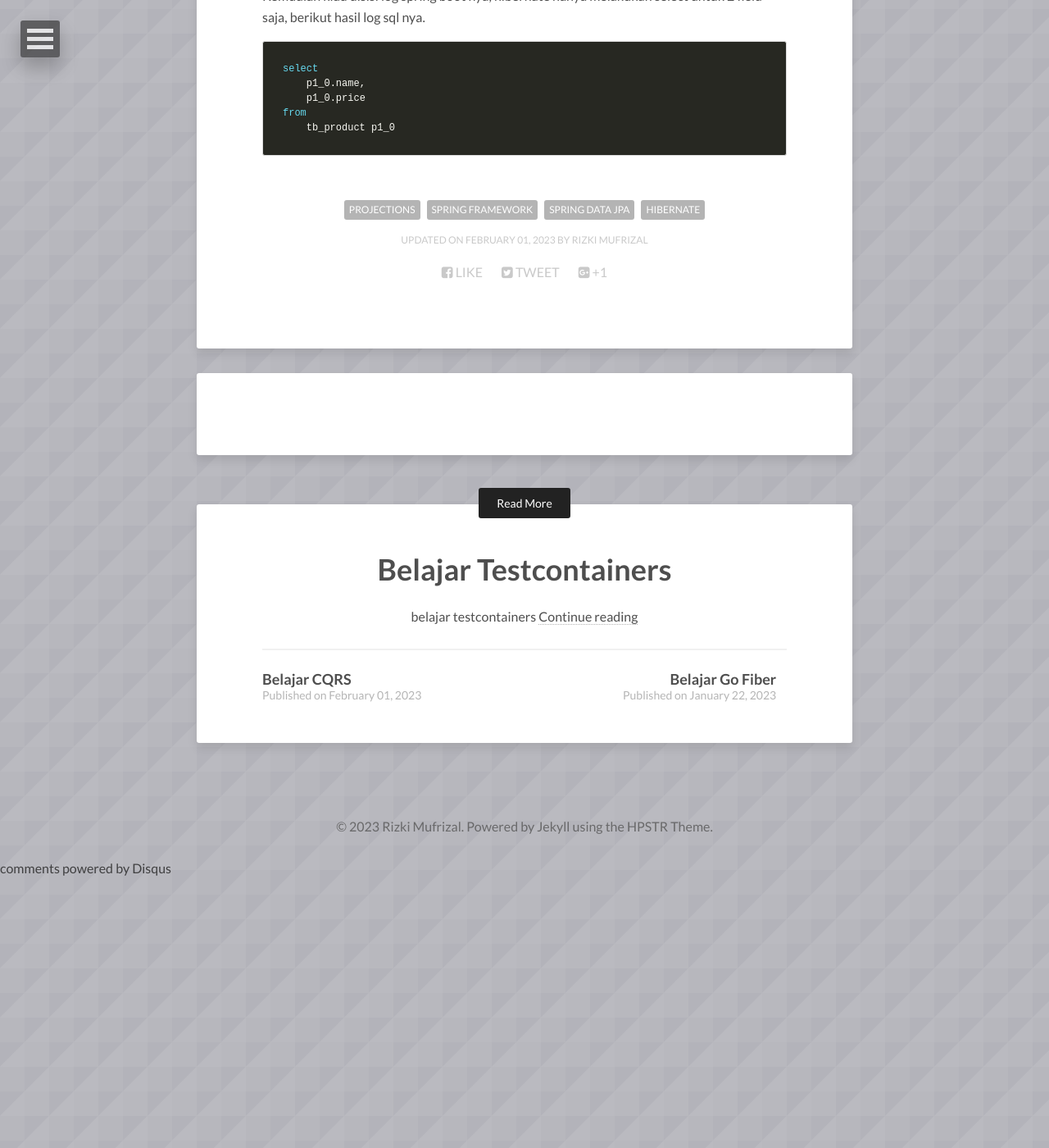
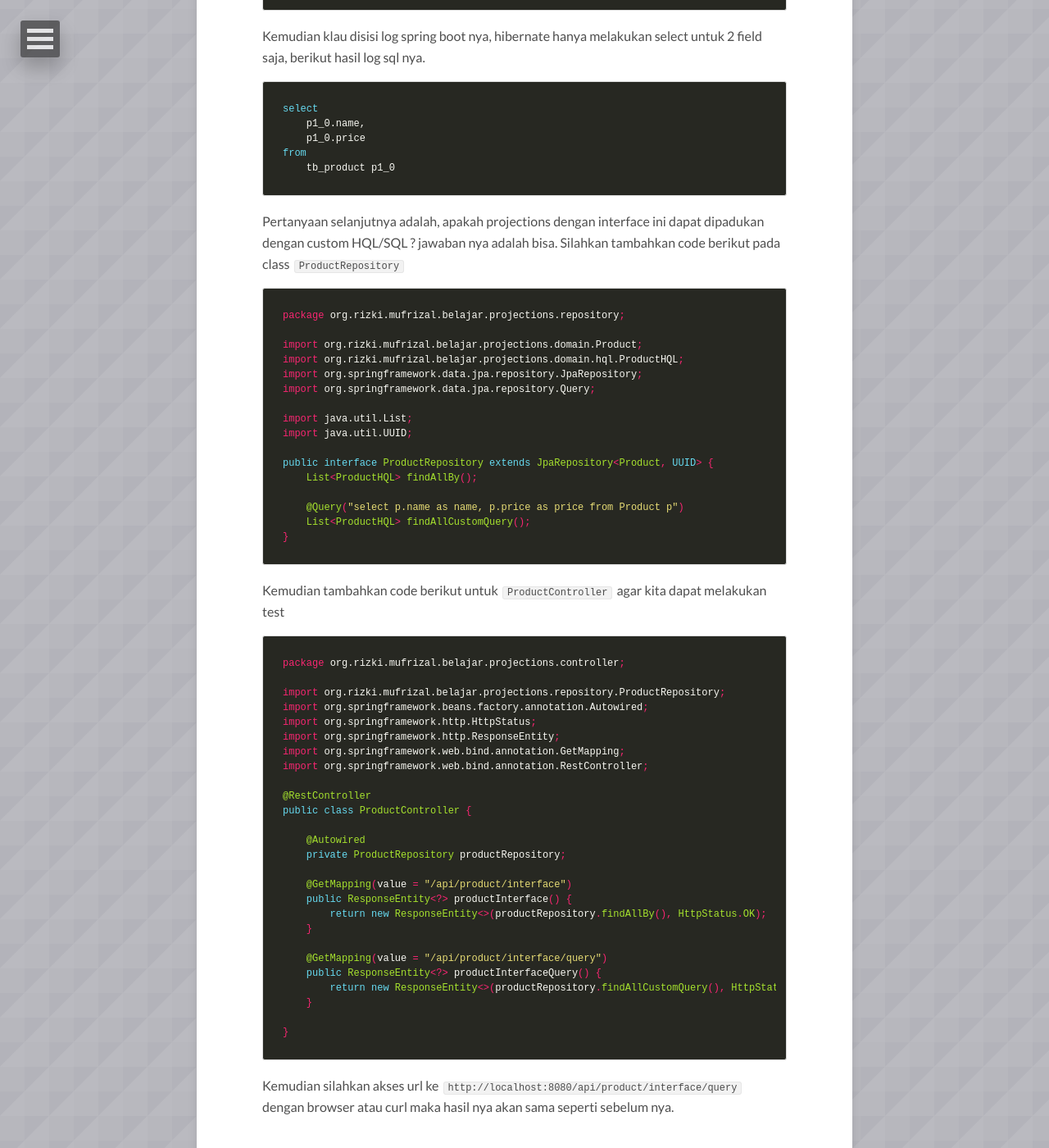
Before and after one commit to RizkiMufrizal/RizkiMufrizal.github.io, a Jekyll site: the page built from _posts/2023-10-19-belajar-spring-data-jpa-projections.md, in a window 1280 px wide and 1400 px high, scrolled down 5839 px. Shown: the whole window at 82% size. Built offline with Jekyll 4.4.1, drawn with Linux system fonts in a browser that asks for light colours; nearby versions of some CDN libraries; comment, search, counter and statistics services are not loaded; before the commit the page ends 6907 px from its top, so only the background shows below that.

Commit message:
add materi

````diff
--- a/_posts/2023-10-19-belajar-spring-data-jpa-projections.md
+++ b/_posts/2023-10-19-belajar-spring-data-jpa-projections.md
@@ -12,7 +12,7 @@ share: true
 date: 2023-10-18T21:08:21+07:00
 ---
 
-## Apa Itu Projections ?
+# Apa Itu Projections ?
 
 >>Projections Pada Spring Data JPA adalah salah satu fitur yang ditawarkan oleh spring yang memudahkan developer untuk membuat permodelan dengan tipe tertentu atau biasa nya lebih disebut dengan permodelan dengan custom DTO.
 
@@ -36,7 +36,7 @@ public class Product {
 
 Dari class entity diatas, misal kita ingin menampilkan nama dan harga product saja. Sebenarnya kita bisa menggunakan class DTO secara manual cuma dibutuhkan proses mapping terlebih dahulu, sehingga dibutuhkan mapping dari class entity ke class DTO. Tapi di case tertentu seperti process sum terhadap suatu column misal jika kita menggunakan entity diatas, maka kita ingin mengetahui berapa total price. Hasil dari sum tersebut tidak mempunyai attribute pada class entity diatas sehingga dibutuhkan proses projections.
 
-### Setup Kebutuhan Belajar Projections
+## Setup Kebutuhan Belajar Projections
 
 Sebelum memulai case per case projections, kita perlu melakukan setup project untuk kebutuhan belajar projections. Silahkan akses web [spring initializer](https://start.spring.io/), lalu silahkan setup seperti berikut.
 
@@ -147,7 +147,7 @@ spring.jpa.properties.hibernate.format_sql=true
 spring.jpa.hibernate.ddl-auto=create-drop
 ```
 
-### Interface Projections
+## Interface Projections
 
 Interface projections merupakan salah satu metode projections yang sangat mudah di implementasikan. Kita cukup membuat sebuah class interface, dimana di dalam class tersebut terdapat method dari masing - masing property yang hendak kita akses.
 
@@ -245,3 +245,57 @@ select
 from
     tb_product p1_0
 ```
+
+Pertanyaan selanjutnya adalah, apakah projections dengan interface ini dapat dipadukan dengan custom HQL/SQL ? jawaban nya adalah bisa. Silahkan tambahkan code berikut pada class `ProductRepository`
+
+```java
+package org.rizki.mufrizal.belajar.projections.repository;
+
+import org.rizki.mufrizal.belajar.projections.domain.Product;
+import org.rizki.mufrizal.belajar.projections.domain.hql.ProductHQL;
+import org.springframework.data.jpa.repository.JpaRepository;
+import org.springframework.data.jpa.repository.Query;
+
+import java.util.List;
+import java.util.UUID;
+
+public interface ProductRepository extends JpaRepository<Product, UUID> {
+    List<ProductHQL> findAllBy();
+
+    @Query("select p.name as name, p.price as price from Product p")
+    List<ProductHQL> findAllCustomQuery();
+}
+```
+
+Kemudian tambahkan code berikut untuk `ProductController` agar kita dapat melakukan test
+
+```java
+package org.rizki.mufrizal.belajar.projections.controller;
+
+import org.rizki.mufrizal.belajar.projections.repository.ProductRepository;
+import org.springframework.beans.factory.annotation.Autowired;
+import org.springframework.http.HttpStatus;
+import org.springframework.http.ResponseEntity;
+import org.springframework.web.bind.annotation.GetMapping;
+import org.springframework.web.bind.annotation.RestController;
+
+@RestController
+public class ProductController {
+
+    @Autowired
+    private ProductRepository productRepository;
+
+    @GetMapping(value = "/api/product/interface")
+    public ResponseEntity<?> productInterface() {
+        return new ResponseEntity<>(productRepository.findAllBy(), HttpStatus.OK);
+    }
+
+    @GetMapping(value = "/api/product/interface/query")
+    public ResponseEntity<?> productInterfaceQuery() {
+        return new ResponseEntity<>(productRepository.findAllCustomQuery(), HttpStatus.OK);
+    }
+
+}
+```
+
+Kemudian silahkan akses url ke `http://localhost:8080/api/product/interface/query` dengan browser atau curl maka hasil nya akan sama seperti sebelum nya.
````
